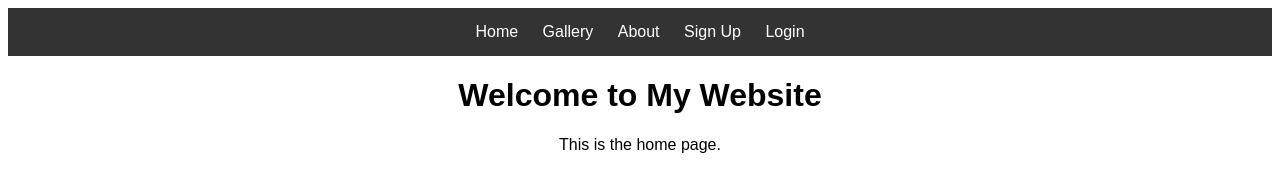
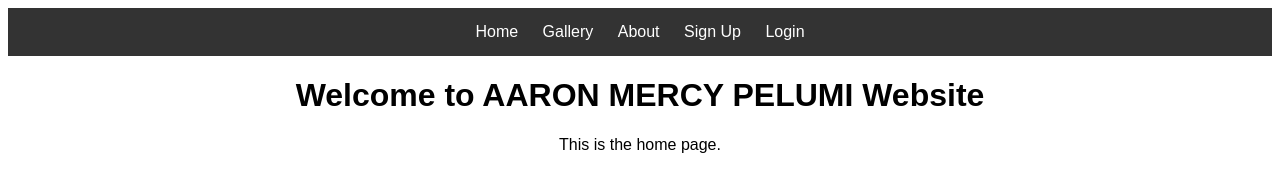
Before and after one commit to Shelliez20/My-website-, a plain HTML site: page index.html in a window 1280 px wide. Drawn offline with Linux system fonts and the light colour scheme.

Commit message:
Update index.html

```diff
--- a/index.html
+++ b/index.html
@@ -14,7 +14,7 @@
     <a href="login.html">Login</a>
 </nav>
 
-<h1>Welcome to My Website</h1>
+<h1>Welcome to AARON MERCY PELUMI Website</h1>
 <p>This is the home page.</p>
 
 </body>
```
